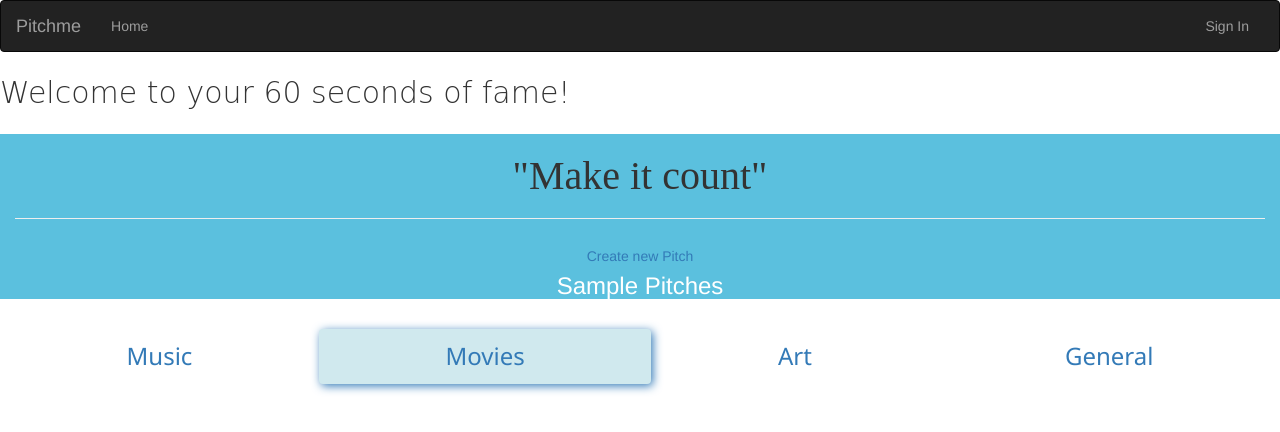
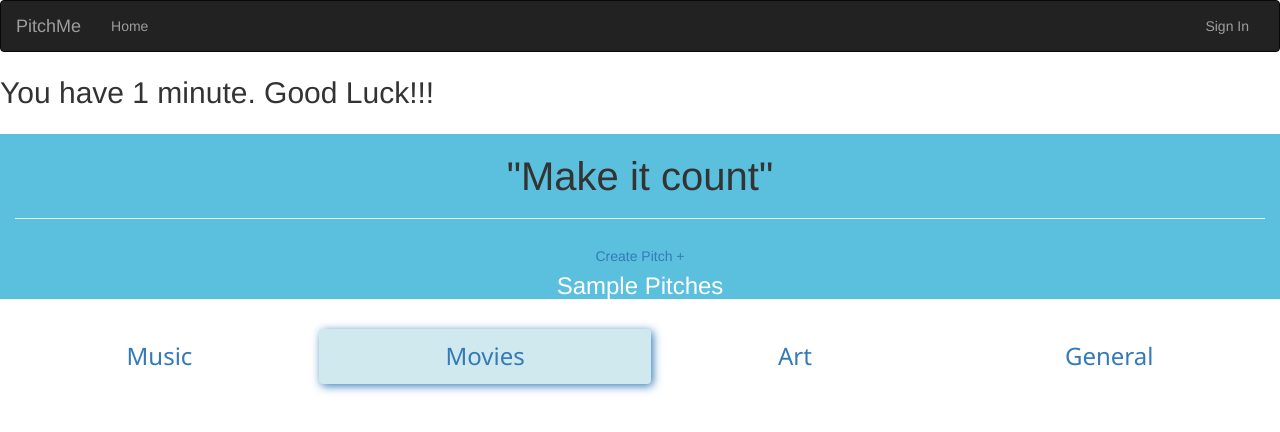
Before and after one commit to Ahmed-moringa/Pitch_me, a Flask app: page / in a window 1280 px wide. Shown: the top 432 px of the page. Run offline with Flask 2, Linux system fonts and the light colour scheme; data that the repository does not hold is empty; some libraries are stand-ins or nearby versions.

```diff
--- a/app/templates/navbar.html
+++ b/app/templates/navbar.html
@@ -16,7 +16,7 @@
           <span class="icon-bar"></span>
           <span class="icon-bar"></span>
         </button>
-        <a class="navbar-brand" href="/"> Pitchme </a>
+        <a class="navbar-brand" href="/"> PitchMe </a>
       </div>
       <div class="navbar-collapse collapse">
         <ul class="nav navbar-nav">
@@ -37,17 +37,17 @@
   </div>
   <div class="overlay">
     <div class="bgimage">
-      <p class="lead" style="font-family: 'Lemonada', cursive; font-size: 30px;">Welcome to your 60 seconds of fame!
+      <p class="lead" style=" font-size: 30px;">You have 1 minute. Good Luck!!!
       </p>
       <div class="p-3 p-md-5 m-md-3 text-center bg-transparent">
         <div class="col-md-12 p-lg-5 mx-auto my-5">
           <div class="display-4">
-            <h1 class="weight" style="font-family: 'Times New Roman', Times, serif; font-size: 40px;">"Make it count"
+            <h1 class="weight" style="font-size: 40px;">"Make it count"
             </h1>
             <hr class="hr">
 
             <div id="butt">
-              <a class="btn" href="/pitches/new/">Create new Pitch</a>
+              <a class="btn" href="/pitches/new/">Create Pitch +</a>
             </div>
           </div>
         </div>
```
